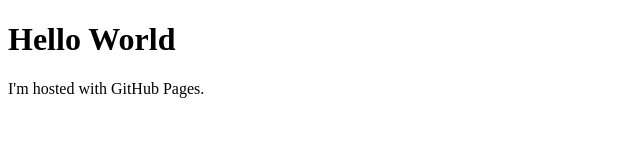
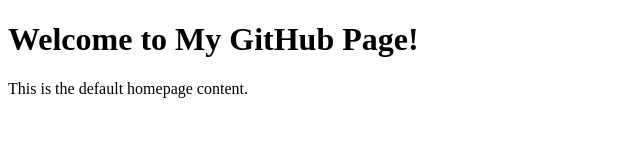
Before and after one commit to EvanPed25/EvanPed25.github.io, a plain HTML site: page Index.html in a window 1280 px wide. Shown: the whole page, without its empty margins (0-640 px from the left). Drawn offline with Linux system fonts and the light colour scheme.

Commit message:
changing with default chat code

```diff
--- a/Index.html
+++ b/Index.html
@@ -1,8 +1,12 @@
 <!DOCTYPE html>
-
-<html lang="en" xmlns="http://www.w3.org/1999/xhtml">
+<html lang="en">
+<head>
+    <meta charset="UTF-8">
+    <meta name="viewport" content="width=device-width, initial-scale=1.0">
+    <title>My GitHub Page</title>
+</head>
 <body>
-    <h1>Hello World</h1>
-    <p>I'm hosted with GitHub Pages.</p>
+    <h1>Welcome to My GitHub Page!</h1>
+    <p>This is the default homepage content.</p>
 </body>
 </html>
```
